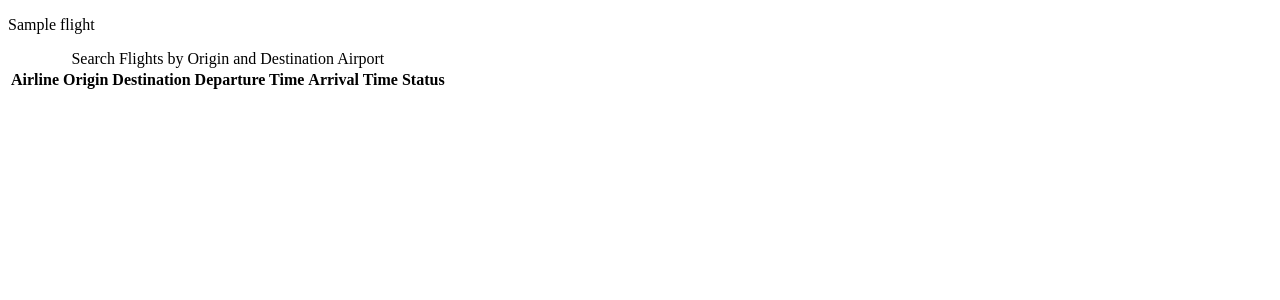
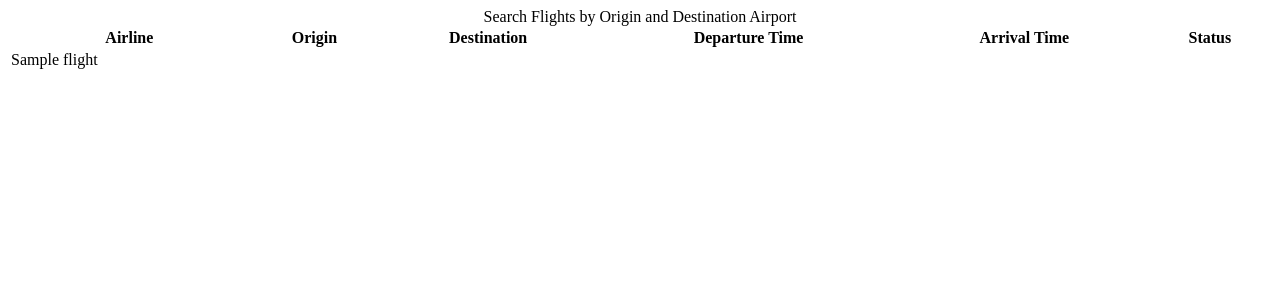
Before and after one commit to jstnchng/christie-air, a Flask app: template templates/search_flights_by_airport.html in a window 1280 px wide. Shown: the top 300 px of the page. Run offline with Flask 2, Linux system fonts and the light colour scheme; the template is opened without the code that fills it: most values are stand-ins (such as "Sample title", 1, 10 or a date in 2020); lists and menus that the app fills with data are empty; parts of the project's set-up code (start-up, migrations or seed data) failed here and were passed over.

Commit message:
dsadjfasfadsfijad

```diff
--- a/templates/search_flights_by_airport.html
+++ b/templates/search_flights_by_airport.html
@@ -26,7 +26,7 @@
     {% endfor %}
 </div> -->
 
-<table id="Flights" summary="Search Flights by Origin and Destination Airport">
+<table id="Flights" summary="Search Flights by Origin and Destination Airport" style="width:100%">
 
 	<caption>Search Flights by Origin and Destination Airport</caption>
 
@@ -44,9 +44,9 @@
     <tbody>
         {% for f in flight_data %}
             {% for element in f %}
-                <p>
+                <td>
                     {{element}}
-                </p>
+                </td>
             {% endfor %}
         {% endfor %}
 
```
